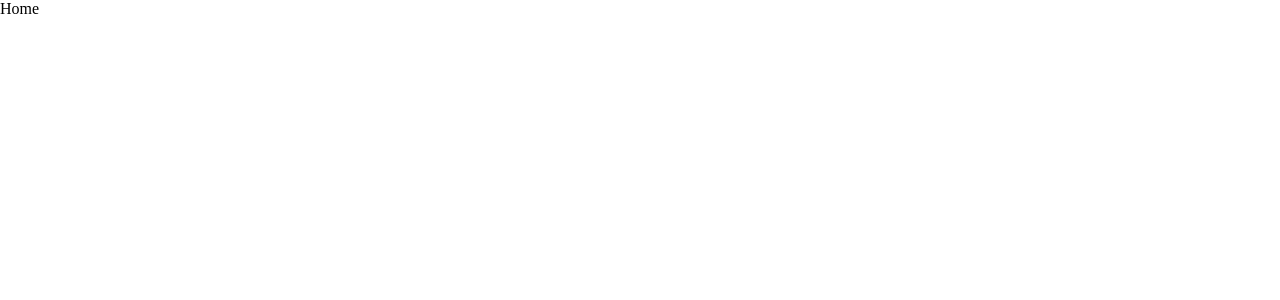
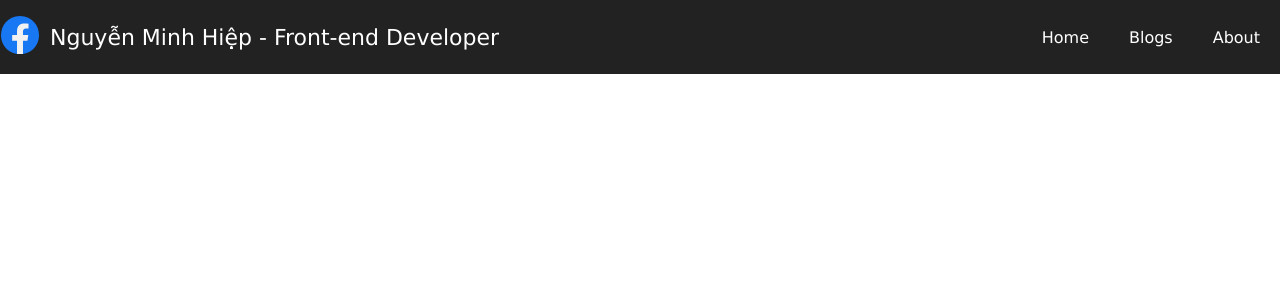
Before and after one commit to viondeveloper/vion-blog, a Next.js app: page / in a window 1280 px wide. Shown: the top 300 px of the page. Built offline with nearby package versions, Linux system fonts and the light colour scheme.

Commit message:
create Header

```diff
--- /dev/null
+++ b/src/Components/Header/header.module.scss
@@ -0,0 +1,46 @@
+.Container {
+  background-color: #222222;
+  font-family: Verdana, sans-serif, "Courier New", Courier, monospace;
+  color: white;
+}
+
+.header {
+  max-width: 1440px;
+  margin: 0 auto;
+  padding: 15px 0;
+}
+
+.wrapRow {
+  display: flex;
+  justify-content: space-between;
+  align-items: center;
+}
+
+.itemLeft {
+  display: flex;
+  align-items: center;
+
+  .icFb {
+    width: 40px;
+    height: 40px;
+  }
+
+  .title {
+    margin-left: 10px;
+    font-size: 22px;
+
+    a {
+        text-decoration: none;
+        color: white;
+    }
+  }
+}
+
+.itemRight {
+    display: flex;
+    align-items: center;
+
+    div {
+        margin: 0 20px;
+    }
+}
--- /dev/null
+++ b/src/Components/Header/index.tsx
@@ -0,0 +1,41 @@
+import React, { FC, useCallback } from "react";
+import classes from "./header.module.scss";
+import Image from "next/image";
+import fb_icon from "../../assets/icon/ic_fb.svg";
+import Link from "next/link";
+
+const Header: FC = () => {
+  return (
+    <div className={classes.Container}>
+      <div className={classes.header}>
+        <div className={classes.wrapRow}>
+          <div className={classes.itemLeft}>
+            <Link
+              href={`https://www.facebook.com/minhhiep.deptrai`}
+              rel="noopener noreferrer"
+              target="_blank"
+            >
+              <Image src={fb_icon} alt="" className={classes.icFb} />
+            </Link>
+            <div className={classes.title}>
+              <Link
+                href={`https://www.facebook.com/minhhiep.deptrai`}
+                rel="noopener noreferrer"
+                target="_blank"
+              >
+                Nguyễn Minh Hiệp - Front-end Developer
+              </Link>
+            </div>
+          </div>
+          <div className={classes.itemRight}>
+            <div>Home</div>
+            <div>Blogs</div>
+            <div>About</div>
+          </div>
+        </div>
+      </div>
+    </div>
+  );
+};
+
+export default Header;
--- a/src/pages/DefaultPage/index.tsx
+++ b/src/pages/DefaultPage/index.tsx
@@ -1,7 +1,7 @@
 import React, { FC } from "react";
 import Image from "next/image";
 import { Inter } from "next/font/google";
-import styles from "@/styles/Home.module.css";
+import styles from "@/styles/Home.module.scss";
 
 const inter = Inter({ subsets: ['latin'] })
 
--- a/src/pages/Home/index.tsx
+++ b/src/pages/Home/index.tsx
@@ -1,8 +1,11 @@
 import { FC } from "react";
 import classes from "./home.module.scss";
+import Header from "@/Components/Header";
 
 const HomePage: FC = () => {
-  return <div className={classes.Container}>Home</div>;
+  return <div className={classes.Container}>
+    <Header />
+  </div>;
 };
 
 export default HomePage;
--- a/src/pages/_app.tsx
+++ b/src/pages/_app.tsx
@@ -1,4 +1,4 @@
-import '@/styles/globals.css'
+import '@/styles/globals.scss'
 import type { AppProps } from 'next/app'
 
 export default function App({ Component, pageProps }: AppProps) {
--- a/src/pages/index.tsx
+++ b/src/pages/index.tsx
@@ -1,9 +1,5 @@
 import Head from 'next/head'
-import { Inter } from 'next/font/google'
-// import styles from '@/styles/Home.module.css'
 import HomePage from './Home'
-
-const inter = Inter({ subsets: ['latin'] })
 
 export default function Home() {
   return (
--- a/src/styles/globals.css
+++ b/src/styles/globals.scss
@@ -81,7 +81,7 @@
 
 html,
 body {
-  max-width: 1440px;
+  max-width: 100vw;
   margin: 0 auto;
   overflow-x: hidden;
 }
```
Also changed, not shown: src/Components/Footer/index.tsx (added, +7 -0 lines), src/Components/Footer/footer.module.scss (added), src/assets/icon/ic_fb.svg (added), src/styles/Home.module.scss (renamed from src/styles/Home.module.css).
